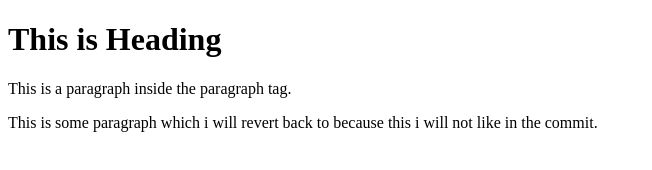
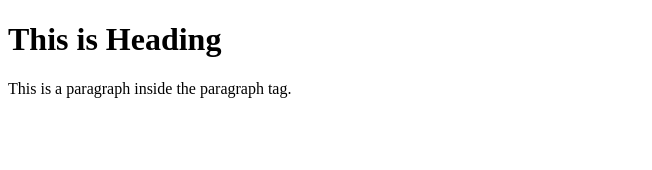
Before and after one commit to cs-geek/git-test, a plain HTML site: page templates/test.html in a window 1280 px wide. Shown: the whole page, without its empty margins (0-652 px from the left). Drawn offline with Linux system fonts and the light colour scheme.

Commit message:
fourth commit

```diff
--- a/templates/test.html
+++ b/templates/test.html
@@ -7,7 +7,6 @@
 
 	<h1>This is Heading</h1>
 	<p>This is a paragraph inside the paragraph tag.</p>
-	<p>This is some paragraph which i will revert back to because this i will not like in the commit.</p>
 
 </body>
 </html>
```
